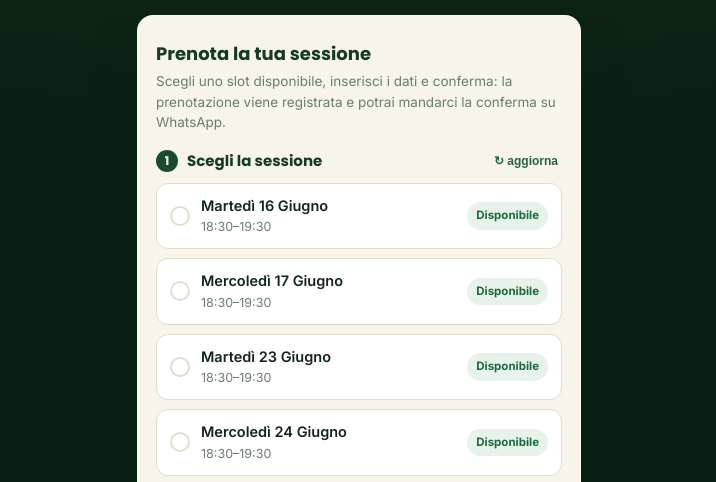
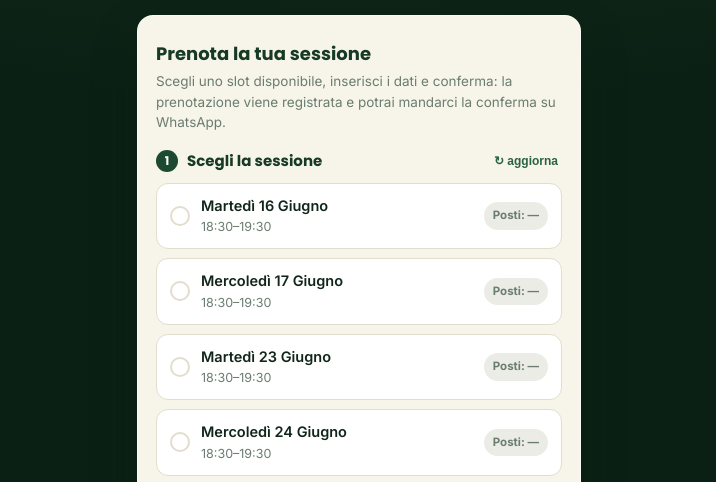
Before and after one commit to Davide2205/boiardo-individual-lab, a plain HTML site: page index.html in a window 1280 px wide. Shown: the part 285-767 px from the top of the page, without its empty margins (281-997 px from the left). Drawn offline with Linux system fonts and the light colour scheme; no server answers.

Commit message:
Collega backend Google Sheets (Apps Script /exec) alle prenotazioni
Verificato end-to-end contro il backend reale: availability live, POST leggibile dal browser, prenotazione registrata nel foglio.

Co-Authored-By: Claude Opus 4.8 (1M context) <noreply@anthropic.com>

```diff
--- a/index.html
+++ b/index.html
@@ -323,7 +323,7 @@
     /* ============ CONFIG ============ */
     var CONFIG = {
       // Incolla qui l'URL del Web App Apps Script (finisce con /exec). Vuoto = modalità solo-WhatsApp.
-      endpoint: "",
+      endpoint: "https://script.google.com/macros/s/AKfycbzb1Y9z9-XGRndJNGYJkUA-RJMVA_IL8FRusYyrWRgCvE_AN6KOpVvLZTACDTmjiujP/exec",
       capacity: 10,
       horizonWeeks: 4,
       slotDows: [2, 3],            // 2=martedì, 3=mercoledì
```
Also changed, not shown: prenotazione-boiardo-individual-lab.html (+1 -1 lines).
